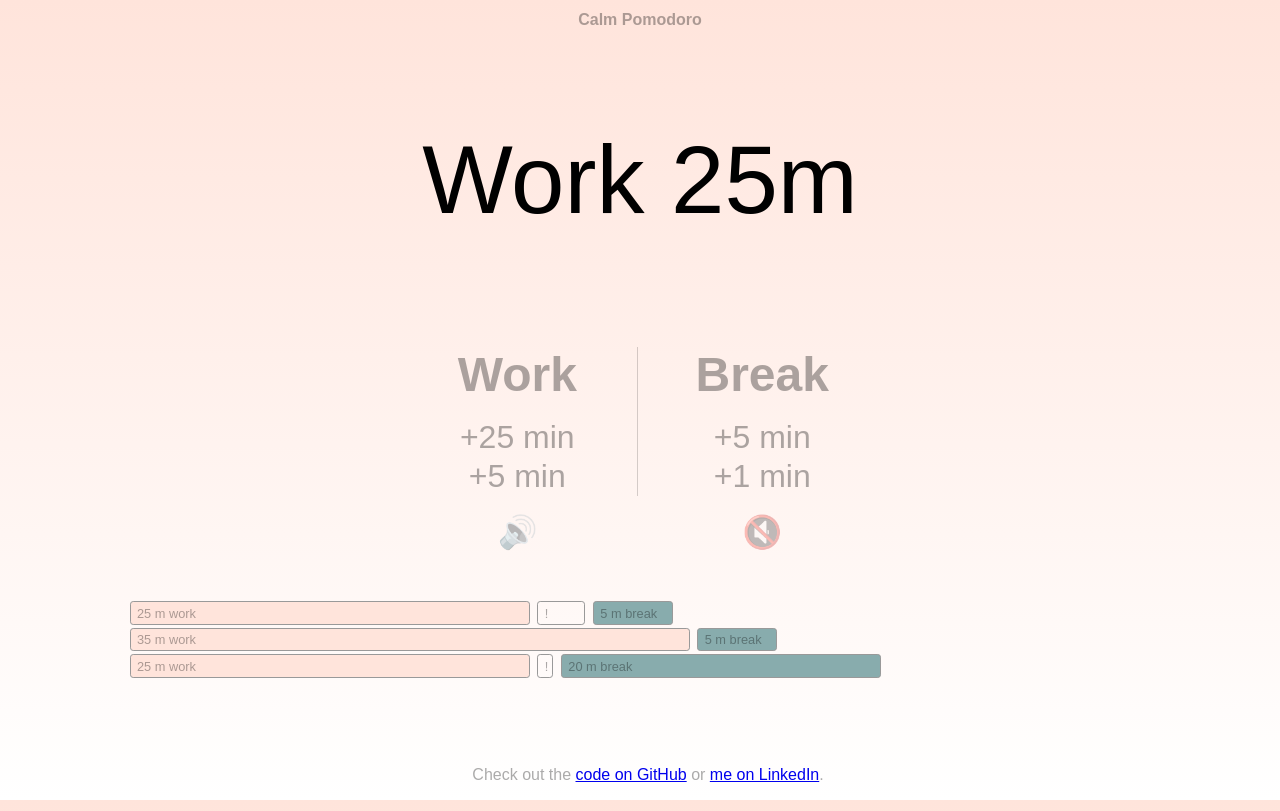
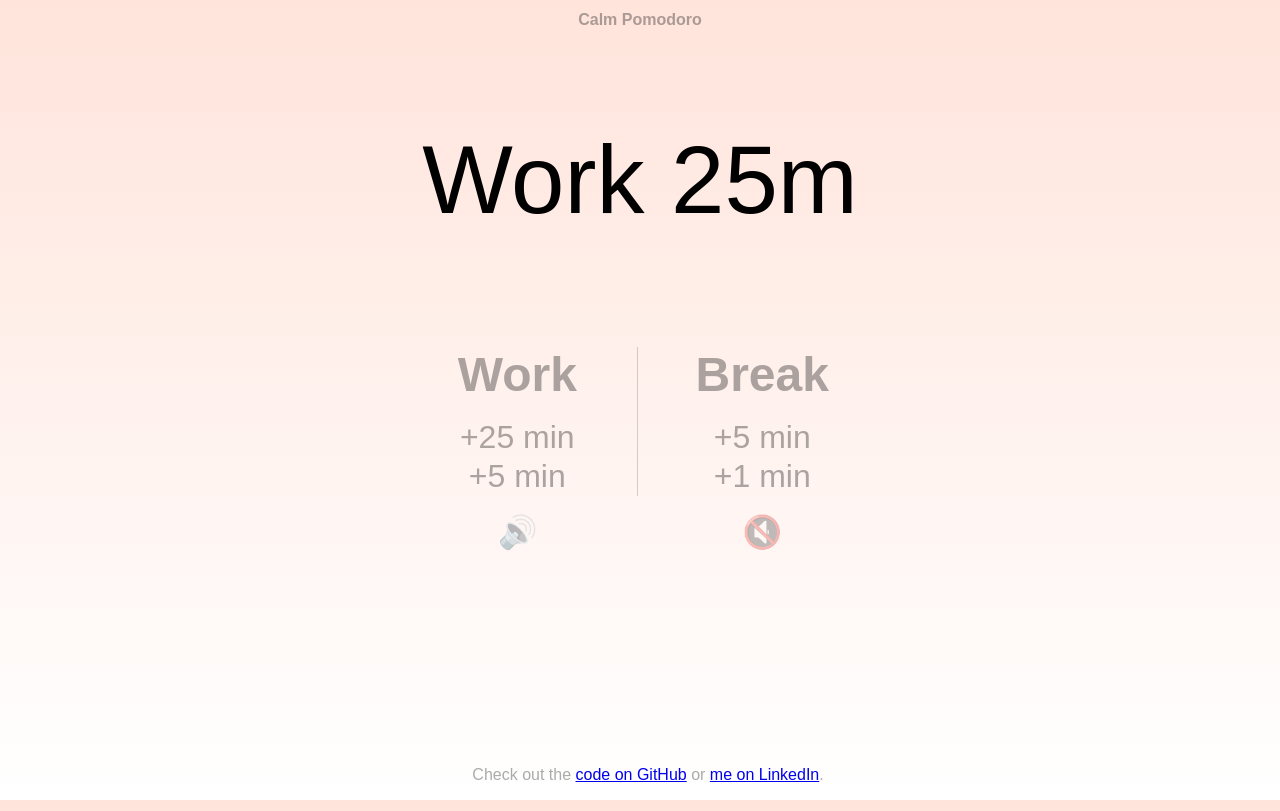
Before and after one commit to backlin/calm-pomodoro, a SvelteKit app: page / in a window 1280 px wide. Built offline with nearby package versions, Linux system fonts and the light colour scheme.

Commit message:
make log entries dynamic

```diff
--- a/src/routes/+page.svelte
+++ b/src/routes/+page.svelte
@@ -11,6 +11,11 @@
   let audioContext: AudioContext | null = null;
   let beepBuffer: AudioBuffer | null = null;
 
+  // Logging system
+  let lastModeSwitch: number = Date.now();
+  let logEntries: Array<{ mode: string; duration: number; timestamp: number }> =
+    [];
+
   function addWork(minutes: number): void {
     const millis = minutes * 60 * 1000;
 
@@ -19,6 +24,7 @@
       return;
     }
 
+    logModeSwitch();
     mode = "work";
     workTimer = new Date().getTime() + millis;
     breakTimer = null;
@@ -37,6 +43,7 @@
       return;
     }
 
+    logModeSwitch();
     mode = "break";
     breakTimer = new Date().getTime() + millis;
     workTimer = null;
@@ -50,6 +57,25 @@
   function getMinutesRemaining(timer: number): number {
     const remaining = timer - new Date().getTime();
     return Math.ceil(remaining / (60 * 1000));
+  }
+
+  function logModeSwitch(): void {
+    const now = Date.now();
+    const elapsed = now - lastModeSwitch;
+    const elapsedMinutes = elapsed / (60 * 1000);
+
+    if (elapsedMinutes > 1 && mode !== "init") {
+      logEntries = [
+        ...logEntries,
+        {
+          mode: mode,
+          duration: Math.round(elapsedMinutes),
+          timestamp: now,
+        },
+      ];
+    }
+
+    lastModeSwitch = now;
   }
 
   async function initAudioContext() {
@@ -101,6 +127,7 @@
     if (mode === "break" && breakTimer !== null) {
       const minutes = getMinutesRemaining(breakTimer);
       if (minutes <= 0) {
+        logModeSwitch();
         mode = "attention";
         breakTimer = null;
         if (ticker) {
@@ -117,6 +144,7 @@
     } else if (mode === "work" && workTimer !== null) {
       const minutes = getMinutesRemaining(workTimer);
       if (minutes <= 0) {
+        logModeSwitch();
         mode = "attention";
         workTimer = null;
         if (ticker) {
@@ -149,6 +177,7 @@
 
   onMount(() => {
     mode = "init";
+    lastModeSwitch = Date.now();
     addWork(25);
   });
 </script>
@@ -233,20 +262,16 @@
 </section>
 <section id="log">
   <div class="logContainer">
-    <div class="logEntry">
-      <span class="logWork" style="width: 25rem;">25 m work</span>
-      <span class="logGap" style="width: 3rem;">!</span>
-      <span class="logBreak" style="width: 5rem;">5 m break</span>
-    </div>
-    <div class="logEntry">
-      <span class="logWork" style="width: 35rem;">35 m work</span>
-      <span class="logBreak" style="width: 5rem;">5 m break</span>
-    </div>
-    <div class="logEntry">
-      <span class="logWork" style="width: 25rem;">25 m work</span>
-      <span class="logGap" style="width: 1rem;">!</span>
-      <span class="logBreak" style="width: 20rem;">20 m break</span>
-    </div>
+    {#each logEntries as entry (entry.timestamp)}
+      <div class="logEntry">
+        <span
+          class="log{entry.mode === 'work' ? 'Work' : 'Break'}"
+          style="width: {entry.duration}rem;"
+        >
+          {entry.duration} m {entry.mode}
+        </span>
+      </div>
+    {/each}
   </div>
 </section>
 
```
